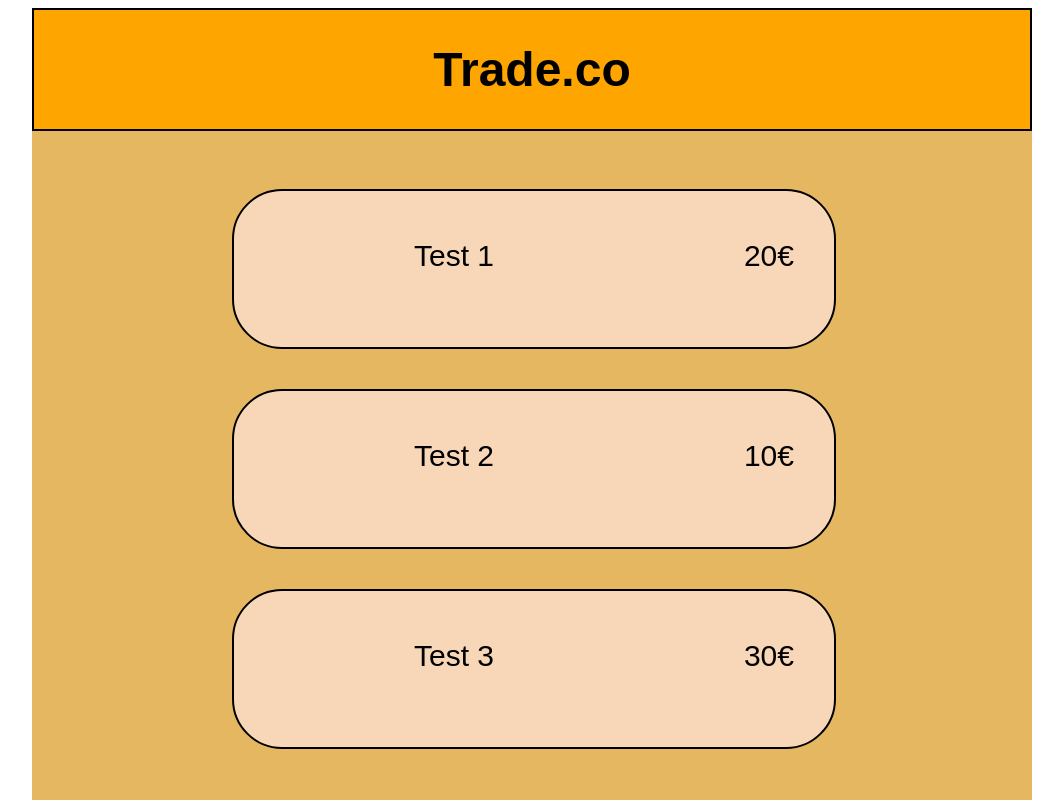
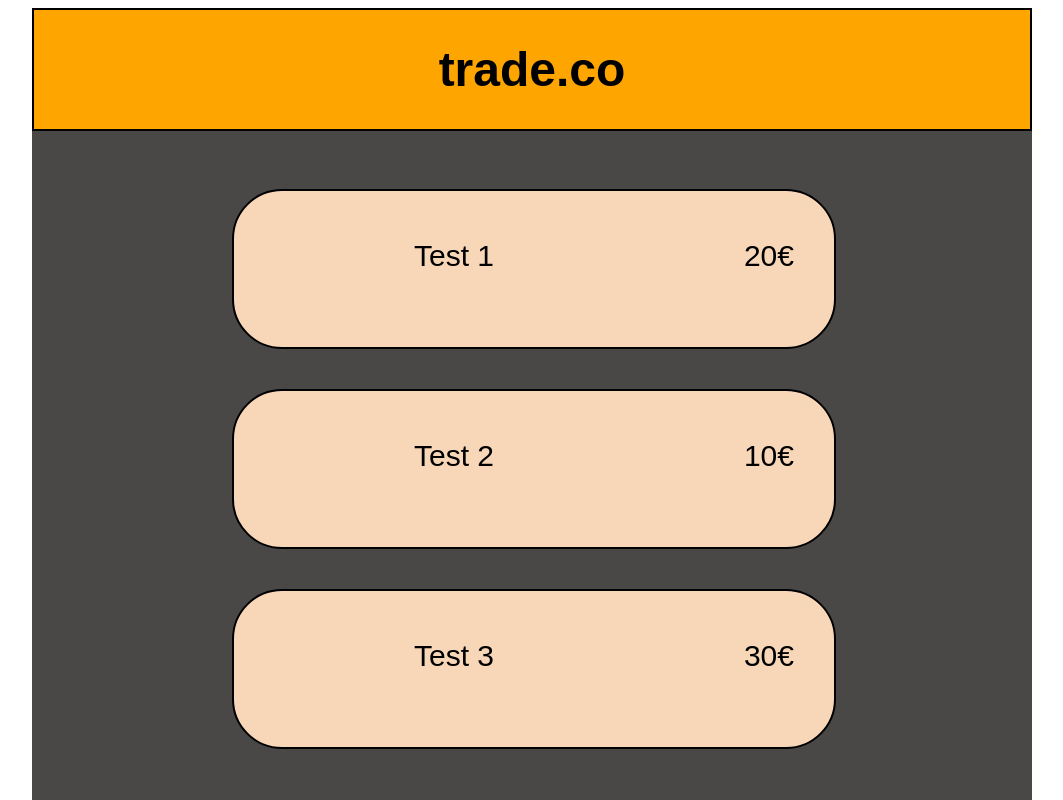
Before and after one commit to AppsLab-2/bazos-app, an Angular app in the folder frontend/: page /items in a window 1280 px wide. Shown: the top 800 px of the page, without its empty margins (108-1171 px from the left). Built offline with nearby package versions, Linux system fonts and the light colour scheme.

Commit message:
nic take konkretne

```diff
--- a/frontend/package.json
+++ b/frontend/package.json
@@ -24,7 +24,7 @@
     "zone.js": "~0.10.2"
   },
   "devDependencies": {
-    "@angular-devkit/build-angular": "~0.1100.3",
+    "@angular-devkit/build-angular": "^0.1100.7",
     "@angular/cli": "~11.0.3",
     "@angular/compiler-cli": "~11.0.3",
     "@types/jasmine": "~3.6.0",
--- a/frontend/src/app/app.component.css
+++ b/frontend/src/app/app.component.css
@@ -19,7 +19,7 @@ h1 {
     margin: auto;
     width: 1000px;
     height: 1000px;
-    background-color: rgb(230, 183, 97);
+    background-color: rgb(73, 72, 70);
   }
   body, input[type="text"], button {
     color: #333;
--- a/frontend/src/app/app.component.ts
+++ b/frontend/src/app/app.component.ts
@@ -6,5 +6,5 @@ import { Component } from '@angular/core';
   styleUrls: ['./app.component.css']
 })
 export class AppComponent {
-  title = 'Trade.co';
+  title = 'trade.co';
 }
```
Also changed, not shown: 1 other file (tests, documents, lock files or other folders).
